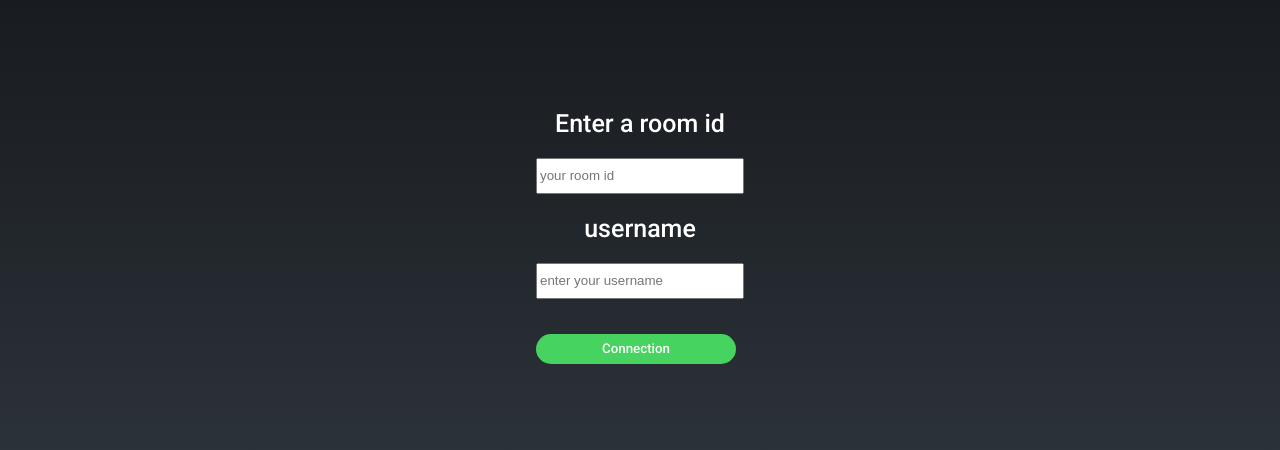
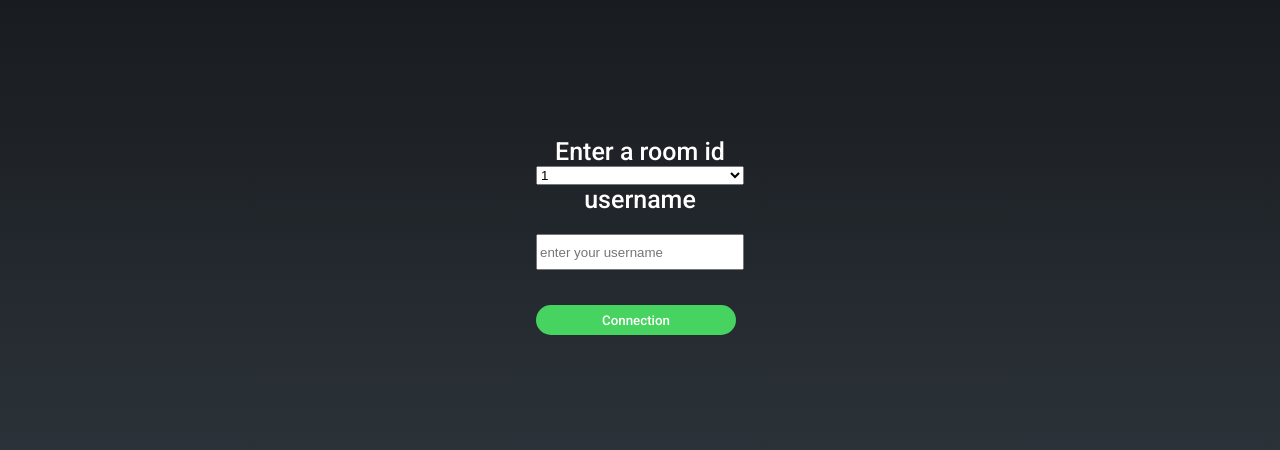
Before and after one commit to S-Lauren/chatapp, a React (Create React App) app in the folder frontend/: page / in a window 1280 px wide. Shown: the part 164-614 px from the top of the page. Built offline with nearby package versions, Linux system fonts and the light colour scheme.

Commit message:
reflect for room

```diff
--- a/frontend/src/components/Chat.js
+++ b/frontend/src/components/Chat.js
@@ -39,7 +39,7 @@ const Chat = () => {
   const  queryString = new URLSearchParams(useLocation().search)
   const username = queryString.get("username");
   const room = queryString.get("room");
-  console.log(username, room)
+  console.log( room)
 
 
   const handleMsg = (e) => {
--- a/frontend/src/components/Join.js
+++ b/frontend/src/components/Join.js
@@ -50,13 +50,16 @@ const useStyles = makeStyles({
 const Join = () => {
   const css = useStyles();
   const [username, setUsername] = useState("");
-  const [room, setRoom]= useState("");
+  const [room, setRoom]= useState('');
 
   return (
     <div className={css.container}>
       <form className={css.form}>
         <label className={css.label}> Enter a room id </label>
-        <input className={css.input} type="text" placeholder="your room id" value={room} onChange={(e) => setRoom(e.target.value)}/>
+        <select value={room} onChange={(e) => setRoom(e.target.value)}>
+          <option>1</option>
+          <option>2</option>
+        </select>
         <label className={css.label}> username  </label>
         <input className={css.input} type="text" placeholder="enter your username" value={username} onChange={(e) => setUsername(e.target.value)}/>
         <Link onClick={(e) => (!username || !room) ?  e.preventDefault() : null} to={`/chat?room=${room}&username=${username}`} >
```
Also changed, not shown: 1 other file (tests, documents, lock files or other folders).
